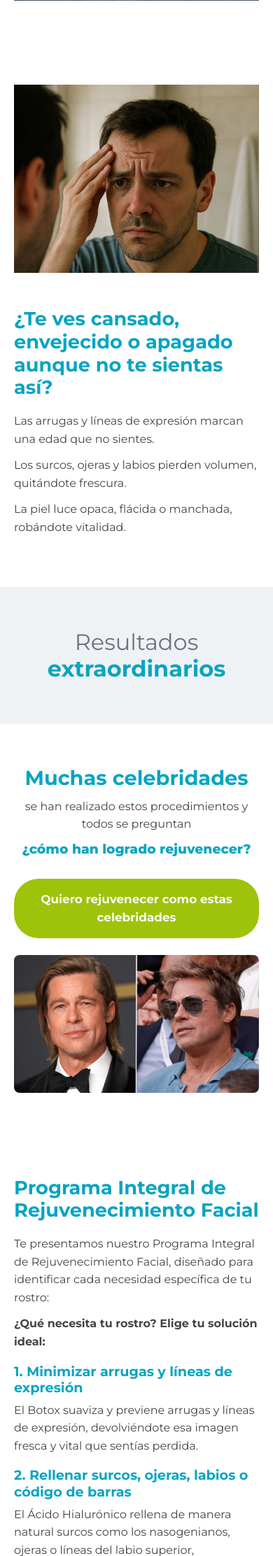
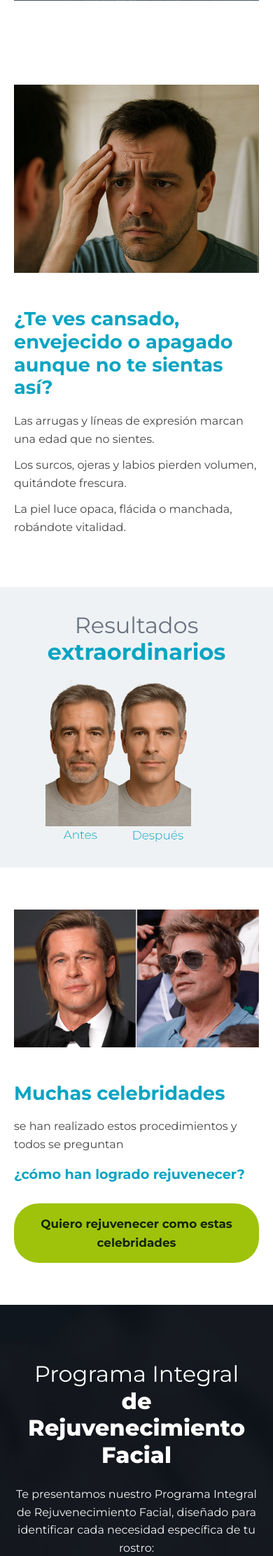
Before and after one commit to jalemoradev/Freelance_medicinaesteticamedellin.co, a PHP site: template app/Views/home.php in a window 390 px wide. Shown: the part 2441-4665 px from the top of the page at 70% size. Run offline with PHP 8.4, Linux system fonts and the light colour scheme; the template is opened without the code that fills it: most values are stand-ins (such as "Sample title", 1, 10 or a date in 2020).

Commit message:
fix: igualar secciones al original + Impeccable init
- Resultados extraordinarios: banda baja (150px) con imagen antes/después
  sobrepuesta, contenida y responsive
- Muchas celebridades: fila imagen izquierda / texto derecha
- ¿Qué necesita tu rostro?: sección oscura full-width con texto blanco
- Paquetes: cards de igual alto, texto centrado
- Confianza + ¿Tienes dudas?: panel oscuro + panel claro lado a lado
- Quitar footer de redes sociales (solo WhatsApp); sin franja blanca final
- CTA accesible (texto oscuro sobre verde, WCAG AA)
- Añadir PRODUCT.md, CLAUDE.md y snapshot de crítica (Impeccable)

```diff
--- a/app/Views/home.php
+++ b/app/Views/home.php
@@ -81,41 +81,45 @@
     </div>
 </section>
 
-<!-- Banda título: Resultados extraordinarios -->
-<section class="title-band">
-    <div class="container">
+<!-- Banda: Resultados extraordinarios + imagen antes/después flotante -->
+<section class="results-band">
+    <div class="container inner">
         <h2>Resultados <strong>extraordinarios</strong></h2>
+        <figure class="results-figure">
+            <img src="/img/antes-y-despues-MEM-Medicina-estetica.png" alt="Antes y después">
+        </figure>
     </div>
 </section>
 
-<!-- Celebridades -->
-<section class="block-center">
-    <div class="container">
+<!-- Celebridades (fila: imagen izquierda, texto derecha) -->
+<section>
+    <div class="container row">
+        <div class="col-img">
+            <img src="/img/celebridades-programa-MEM-Medicina-estetica-1024x575.png" alt="Celebridades">
+        </div>
+        <div class="col-text">
             <h2>Muchas celebridades</h2>
             <p>se han realizado estos procedimientos y todos se preguntan</p>
             <h3>¿cómo han logrado rejuvenecer?</h3>
-        <div class="btn-wrap"><a class="btn" href="<?= $wa ?>">Quiero rejuvenecer como estas celebridades</a></div>
-        <img src="/img/celebridades-programa-MEM-Medicina-estetica-1024x575.png" alt="Celebridades programa MEM">
+            <div class="btn-wrap" style="text-align:left;">
+                <a class="btn" href="<?= $wa ?>">Quiero rejuvenecer como estas celebridades</a>
+            </div>
+        </div>
     </div>
 </section>
 
-<!-- Programa integral: ¿Qué necesita tu rostro? + antes/después -->
-<section>
-    <div class="container row">
-        <div class="col-text">
-            <h2>Programa Integral de Rejuvenecimiento Facial</h2>
+<!-- Programa Integral / ¿Qué necesita tu rostro? (sección oscura full-width) -->
+<section class="dark-section" style="background-image:url('/img/resumen-programa-MEM-Medicina-estetica.jpg');">
+    <div class="container">
+        <h2>Programa Integral <strong>de Rejuvenecimiento Facial</strong></h2>
         <p>Te presentamos nuestro Programa Integral de Rejuvenecimiento Facial, diseñado para identificar cada necesidad específica de tu rostro:</p>
-            <p><strong>¿Qué necesita tu rostro? Elige tu solución ideal:</strong></p>
+        <p class="lead-q">¿Qué necesita tu rostro? Elige tu solución ideal:</p>
         <h3>1. Minimizar arrugas y líneas de expresión</h3>
         <p>El Botox suaviza y previene arrugas y líneas de expresión, devolviéndote esa imagen fresca y vital que sentías perdida.</p>
         <h3>2. Rellenar surcos, ojeras, labios o código de barras</h3>
         <p>El Ácido Hialurónico rellena de manera natural surcos como los nasogenianos, ojeras o líneas del labio superior, devolviéndote frescura y juventud.</p>
         <h3>3. Mejorar la calidad, elasticidad y luminosidad de tu piel</h3>
         <p>Los Bioestimuladores de colágeno (como Sculptra o Radiesse) estimulan tu piel desde adentro, mejorando firmeza, textura y luminosidad con resultados progresivos.</p>
-        </div>
-        <div class="col-img">
-            <img src="/img/antes-y-despues-MEM-Medicina-estetica.png" alt="Antes y después">
-        </div>
     </div>
 </section>
 
@@ -210,12 +214,11 @@
     </div>
 </section>
 
-<!-- Confianza + imagen asesoría -->
-<section>
-    <div class="container row">
-        <div class="col-text">
-            <h2>Programa Integral de Rejuvenecimiento Facial</h2>
-            <ul class="list-block">
+<!-- Confianza (panel oscuro con imagen) + ¿Tienes dudas? (panel claro) -->
+<section class="split">
+    <div class="split-dark" style="background-image:url('/img/resumen-programa-MEM-Medicina-estetica.jpg');">
+        <h2>Programa Integral <strong>de Rejuvenecimiento Facial</strong></h2>
+        <ul>
             <li>Tenemos amplia experiencia en rejuvenecimiento facial.</li>
             <li>Contamos con un equipo médico calificado y especializado.</li>
             <li>Más de 1500 pacientes satisfechos.</li>
@@ -224,33 +227,14 @@
             <li>Todos nuestros productos tienen Registro INVIMA.</li>
             <li>Nuestra clínica está debidamente habilitada por la Seccional de Salud de Antioquia y por la Secretaría de Salud de Medellín.</li>
         </ul>
-            <div class="btn-wrap" style="text-align:left;"><a class="btn" href="<?= $wa ?>">Quiero agendar mi asesoría profesional</a></div>
+        <a class="btn" href="<?= $wa ?>">Quiero agendar mi asesoría profesional</a>
     </div>
-        <div class="col-img">
-            <img src="/img/asesoriaMEM-Medicina-estetica.jpg" alt="Asesoría profesional">
-        </div>
+    <div class="split-light">
+        <h2>¿Tienes dudas?</h2>
+        <p>¿Quieres hablar con uno de nuestros especialistas antes de programar tu asesoría profesional?</p>
+        <a class="btn" href="<?= $wa ?>">Quiero resolver dudas</a>
     </div>
 </section>
-
-<!-- ¿Tienes dudas? -->
-<section class="title-band">
-    <div class="container block-center">
-        <h2>¿Tienes dudas?</h2>
-        <p>¿Quieres hablar con uno de nuestros especialistas antes de programar tu asesoría profesional?</p>
-        <div class="btn-wrap"><a class="btn" href="<?= $wa ?>">Quiero resolver dudas</a></div>
-    </div>
-</section>
-
-<!-- Footer -->
-<footer class="site-footer">
-    <div class="container">
-        <a class="btn" href="<?= $wa ?>">Quiero agendar mi asesoría profesional</a>
-        <div class="social">
-            <a href="#" aria-label="Facebook"><svg width="20" height="20" viewBox="0 0 24 24" fill="currentColor"><path d="M22 12a10 10 0 1 0-11.6 9.9v-7H7.9V12h2.5V9.8c0-2.5 1.5-3.9 3.8-3.9 1.1 0 2.2.2 2.2.2v2.4h-1.2c-1.2 0-1.6.8-1.6 1.6V12h2.7l-.4 2.9h-2.3v7A10 10 0 0 0 22 12z"/></svg></a>
-            <a href="#" aria-label="Instagram"><svg width="20" height="20" viewBox="0 0 24 24" fill="currentColor"><path d="M12 2.2c3.2 0 3.6 0 4.9.1 1.2.1 1.8.3 2.2.4.6.2 1 .5 1.4.9.4.4.7.8.9 1.4.2.5.4 1.1.4 2.2.1 1.3.1 1.7.1 4.9s0 3.6-.1 4.9c-.1 1.2-.3 1.8-.4 2.2-.2.6-.5 1-.9 1.4-.4.4-.8.7-1.4.9-.5.2-1.1.4-2.2.4-1.3.1-1.7.1-4.9.1s-3.6 0-4.9-.1c-1.2-.1-1.8-.3-2.2-.4-.6-.2-1-.5-1.4-.9-.4-.4-.7-.8-.9-1.4-.2-.5-.4-1.1-.4-2.2C2.2 15.6 2.2 15.2 2.2 12s0-3.6.1-4.9c.1-1.2.3-1.8.4-2.2.2-.6.5-1 .9-1.4.4-.4.8-.7 1.4-.9.5-.2 1.1-.4 2.2-.4C8.4 2.2 8.8 2.2 12 2.2zm0 1.8c-3.1 0-3.5 0-4.7.1-1.1.1-1.7.2-2.1.4-.5.2-.9.4-1.3.8-.4.4-.6.8-.8 1.3-.2.4-.3 1-.4 2.1C2.6 9.9 2.6 10.3 2.6 12s0 2.1.1 3.3c.1 1.1.2 1.7.4 2.1.2.5.4.9.8 1.3.4.4.8.6 1.3.8.4.2 1 .3 2.1.4 1.2.1 1.6.1 4.7.1s3.5 0 4.7-.1c1.1-.1 1.7-.2 2.1-.4.5-.2.9-.4 1.3-.8.4-.4.6-.8.8-1.3.2-.4.3-1 .4-2.1.1-1.2.1-1.6.1-3.3s0-2.1-.1-3.3c-.1-1.1-.2-1.7-.4-2.1-.2-.5-.4-.9-.8-1.3-.4-.4-.8-.6-1.3-.8-.4-.2-1-.3-2.1-.4-1.2-.1-1.6-.1-4.7-.1zm0 3.1a4.9 4.9 0 1 1 0 9.8 4.9 4.9 0 0 1 0-9.8zm0 8.1a3.2 3.2 0 1 0 0-6.4 3.2 3.2 0 0 0 0 6.4zm6.2-8.3a1.1 1.1 0 1 1-2.3 0 1.1 1.1 0 0 1 2.3 0z"/></svg></a>
-        </div>
-    </div>
-</footer>
 
 <!-- WhatsApp flotante -->
 <a class="wa-float" href="<?= $wa ?>" aria-label="WhatsApp">
--- a/public/css/styles.css
+++ b/public/css/styles.css
@@ -47,7 +47,7 @@ h1, h2, h3, h4 { font-weight: 700; line-height: 1.2; }
 .btn {
     display: inline-block;
     background: var(--green);
-    color: #fafafa;
+    color: #14250a;
     font-weight: 700;
     font-size: 1.05rem;
     text-decoration: none;
@@ -155,17 +155,82 @@ h1, h2, h3, h4 { font-weight: 700; line-height: 1.2; }
 .step p { font-size: .92rem; color: #444; }
 
 /* ---------- Paquetes (precios) ---------- */
-.packages { display: grid; grid-template-columns: repeat(3, 1fr); gap: 26px; margin-top: 40px; align-items: start; }
+.packages { display: grid; grid-template-columns: repeat(3, 1fr); gap: 26px; margin-top: 40px; align-items: stretch; }
 .package {
     background: var(--gray-bg);
     border-radius: 10px;
     padding: 30px 24px;
     text-align: center;
+    display: flex;
+    flex-direction: column;
 }
 .package h3 { color: var(--teal); font-size: 1.3rem; }
 .package .plan { color: var(--muted); font-weight: 700; letter-spacing: 1px; margin: 6px 0; }
 .package .price { color: var(--ink); font-size: 1.5rem; font-weight: 800; margin-bottom: 16px; }
-.package p { font-size: .9rem; color: #555; text-align: left; }
+.package p { font-size: .9rem; color: #555; text-align: center; }
+
+/* ---------- Banda "Resultados extraordinarios" con imagen flotante ---------- */
+.results-band {
+    position: relative;
+    background: var(--gray-bg);
+    padding: 0;
+    min-height: 150px;
+    margin-top: 60px;          /* espacio para que la imagen sobresalga sin chocar arriba */
+    overflow: visible;
+}
+.results-band .inner {
+    position: relative;
+    min-height: 150px;
+    display: flex;
+    align-items: center;
+}
+.results-band h2 { font-size: 2rem; color: var(--muted); font-weight: 400; }
+.results-band h2 strong { color: var(--teal); }
+/* Imagen fuera del flujo: NO estira la banda; sobresale por arriba */
+.results-figure { position: absolute; right: 0; bottom: 0; margin: 0; }
+.results-figure img { width: 260px; max-width: 40vw; display: block; }
+
+/* ---------- Sección oscura full-width (bg image + texto blanco centrado) ---------- */
+.dark-section {
+    position: relative;
+    background: #0c1622 center/cover no-repeat;
+    color: var(--white);
+    text-align: center;
+    padding: 80px 0;
+}
+.dark-section::before { content: ""; position: absolute; inset: 0; background: rgba(8,16,26,.72); }
+.dark-section .container { position: relative; z-index: 1; max-width: 900px; }
+.dark-section h2 { font-size: 2rem; font-weight: 400; margin-bottom: 24px; }
+.dark-section h2 strong { font-weight: 800; display: block; }
+.dark-section h3 { font-size: 1.25rem; margin: 28px 0 8px; }
+.dark-section p { margin: 0 auto 14px; max-width: 760px; opacity: .95; }
+.dark-section .lead-q { font-weight: 700; margin-top: 22px; }
+
+/* ---------- Fila dividida: panel oscuro (img) + panel claro ---------- */
+.split { display: grid; grid-template-columns: 1fr 1fr; padding: 0; }
+.split-dark {
+    position: relative;
+    background: #0c1622 center/cover no-repeat;
+    color: var(--white);
+    padding: 70px 6vw 70px 6vw;
+}
+.split-dark::before { content: ""; position: absolute; inset: 0; background: rgba(8,16,26,.68); }
+.split-dark > * { position: relative; z-index: 1; }
+.split-dark h2 { font-size: 1.7rem; font-weight: 400; margin-bottom: 22px; }
+.split-dark h2 strong { font-weight: 800; display: block; }
+.split-dark ul { padding-left: 20px; margin-bottom: 26px; }
+.split-dark li { margin-bottom: 12px; opacity: .95; }
+.split-light {
+    background: var(--gray-bg);
+    display: flex;
+    flex-direction: column;
+    align-items: center;
+    justify-content: center;
+    text-align: center;
+    padding: 70px 6vw;
+}
+.split-light h2 { color: var(--teal); font-size: 1.7rem; margin-bottom: 16px; }
+.split-light p { color: #555; max-width: 460px; margin-bottom: 24px; }
 
 /* ---------- Listas (para ti si / beneficios / confianza) ---------- */
 .list-block { }
@@ -196,7 +261,13 @@ h1, h2, h3, h4 { font-weight: 700; line-height: 1.2; }
 
 /* ---------- Responsive ---------- */
 @media (max-width: 900px) {
-    .cyan-inner, .row, .steps, .packages { grid-template-columns: 1fr; }
+    .cyan-inner, .row, .steps, .packages, .split { grid-template-columns: 1fr; }
+    /* Banda "Resultados" en móvil: sin posición absoluta, imagen apilada debajo */
+    .results-band { min-height: auto; margin-top: 0; padding: 36px 0; }
+    .results-band .inner { flex-direction: column; min-height: auto; text-align: center; }
+    .results-figure { position: static; margin: 22px auto 0; }
+    .results-figure img { width: 260px; max-width: 80%; }
+    .split-dark, .split-light { padding: 48px 24px; }
     .cyan-card { margin: -90px 16px 0; padding: 32px 24px; }
     .cyan-left { padding-right: 0; }
     .cyan-right { padding-left: 0; border-left: none; border-top: 2px dashed rgba(255,255,255,.65); padding-top: 28px; margin-top: 24px; }
```
Also changed, not shown: CLAUDE.md (added, +17 -0 lines), PRODUCT.md (added, +39 -0 lines), .impeccable/critique/2026-06-25T02-07-17Z__app-views-home-php.md (added), public/img/Para-ti-MEM-Medicina-estetica.jpg (added), public/img/resumen-programa-MEM-Medicina-estetica.jpg (added). Lines whose indentation alone changed are shown as unchanged.
